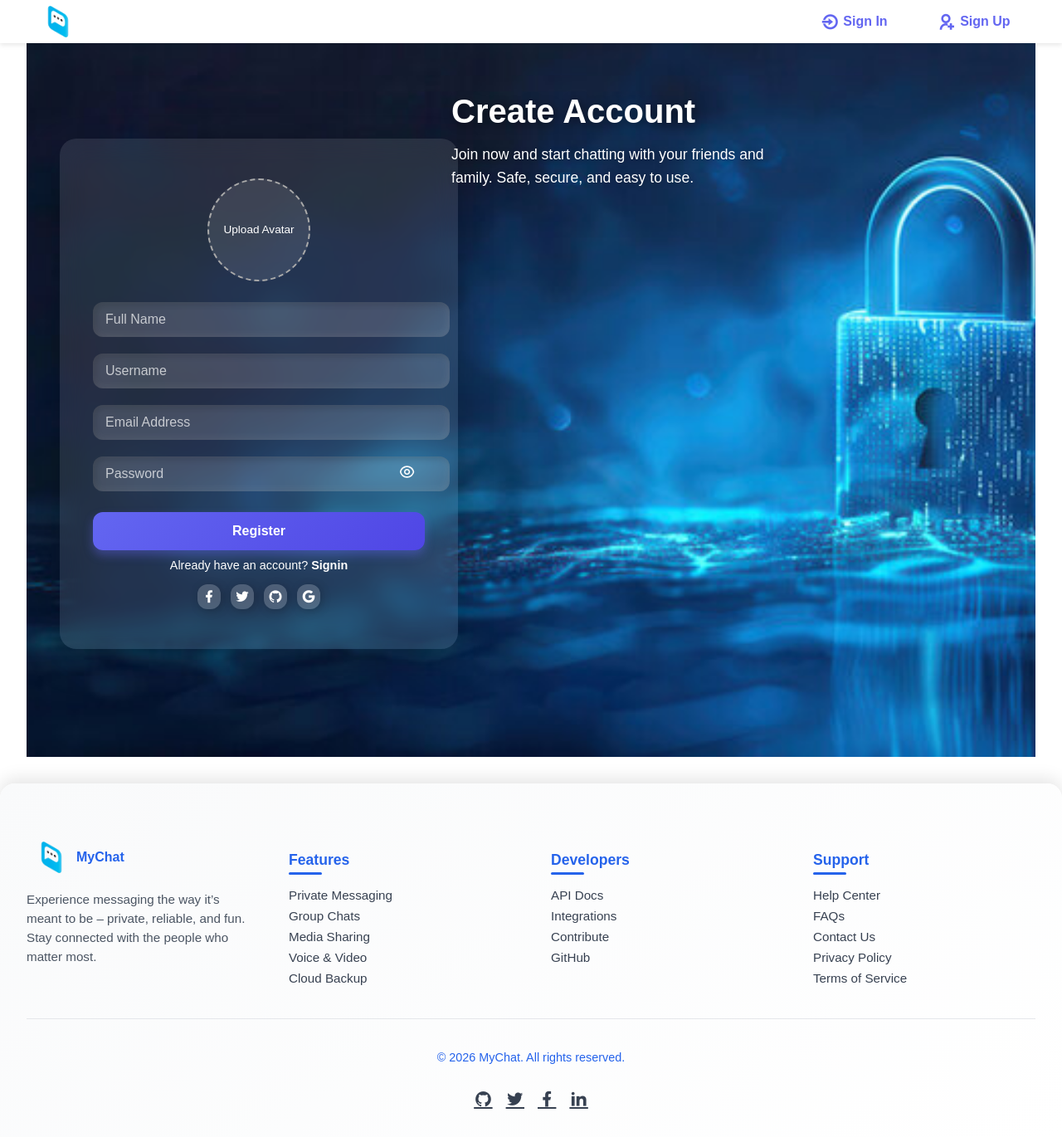
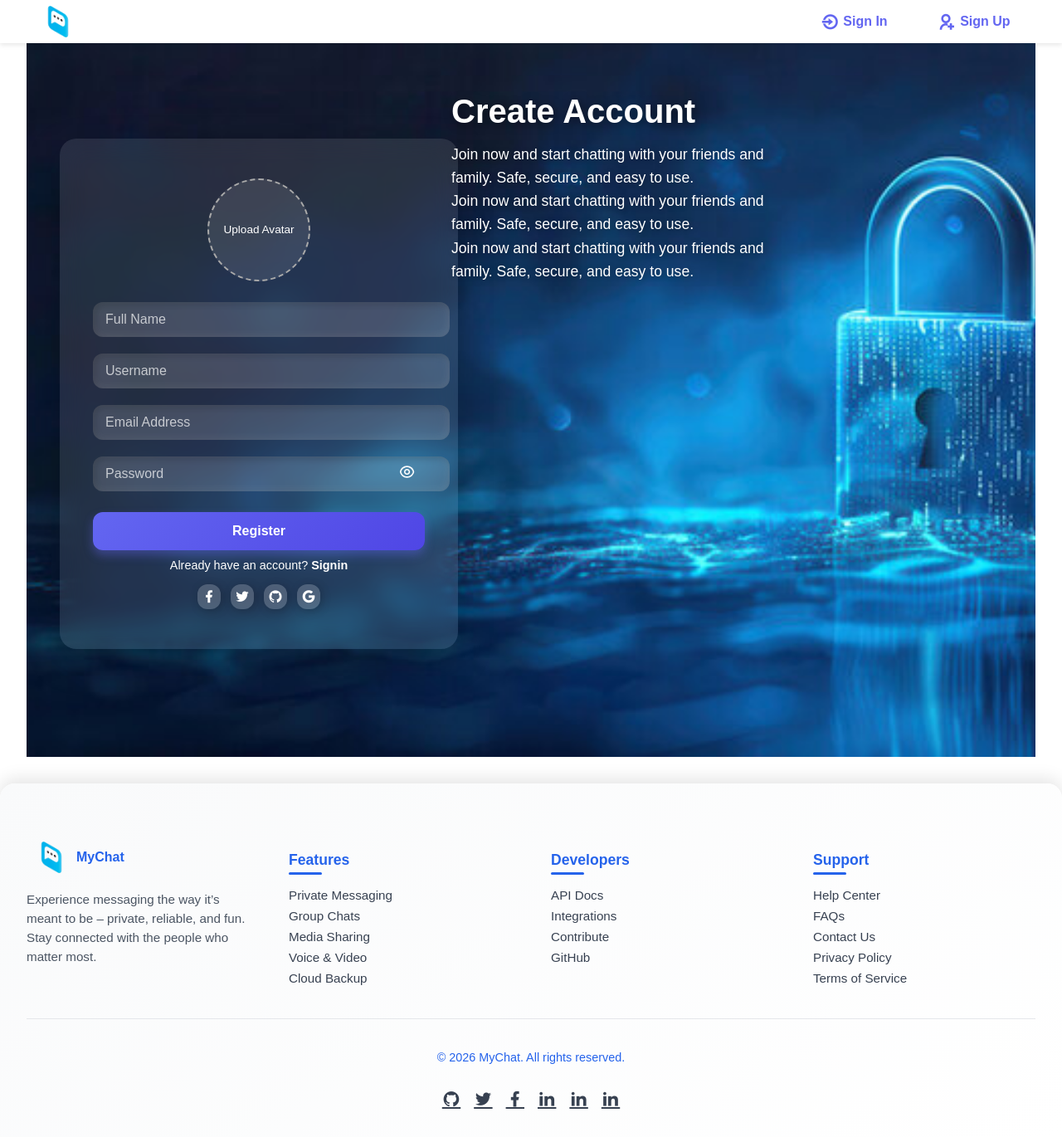
Before and after one commit to mohit-49/chat-frontend, a Next.js app: page /register in a window 1280 px wide. Shown: the whole page at 83% size. Built offline with nearby package versions, Linux system fonts and the light colour scheme; no server answers.

Commit message:
chat frontend add dublicate data some files

```diff
--- a/src/components/Footer/Footer.tsx
+++ b/src/components/Footer/Footer.tsx
@@ -66,6 +66,12 @@ export default function Footer() {
           <a href="https://linkedin.com" target="_blank" rel="noopener noreferrer">
             <i className="ri-linkedin-fill" />
           </a>
+          <a href="https://linkedin.com" target="_blank" rel="noopener noreferrer">
+            <i className="ri-linkedin-fill" />
+          </a>
+          <a href="https://linkedin.com" target="_blank" rel="noopener noreferrer">
+            <i className="ri-linkedin-fill" />
+          </a>
         </div>
       </div>
     </footer>
--- a/src/components/LoginWindow/LoginForm.tsx
+++ b/src/components/LoginWindow/LoginForm.tsx
@@ -99,6 +99,10 @@ export default function LoginForm() {
           <IconButton size="small">
             <i className="ri-google-fill" style={{ color: "#DB4437", fontSize: "28px" }} />
           </IconButton>
+
+           <IconButton size="small">
+            <i className="ri-google-fill" style={{ color: "#DB4437", fontSize: "28px" }} />
+          </IconButton>
         </div>
       </div>
     </div>
--- a/src/components/RegisterWindow/RegisterForm.tsx
+++ b/src/components/RegisterWindow/RegisterForm.tsx
@@ -157,6 +157,12 @@ export default function RegisterForm() {
         <p>
           Join now and start chatting with your friends and family. Safe, secure, and easy to use.
         </p>
+         <p>
+          Join now and start chatting with your friends and family. Safe, secure, and easy to use.
+        </p>
+         <p>
+          Join now and start chatting with your friends and family. Safe, secure, and easy to use.
+        </p>
       </div>
     </div>
   );
--- a/src/components/Sidebar/SettingsBox/AccountBox/ChangePhoneBox/ChangePhone.tsx
+++ b/src/components/Sidebar/SettingsBox/AccountBox/ChangePhoneBox/ChangePhone.tsx
@@ -27,6 +27,7 @@ const ChangeNumberBox: React.FC<ChangeNumberBoxProps> = ({ onBack }) => {
         {step === 1 && (
           <>
             <div className="change-number-icon">
+              <i>📞</i>
               <i>📞</i>
             </div>
 
--- a/src/components/Sidebar/SettingsBox/AccountBox/DeleteAccountBox/DeleteAccount.tsx
+++ b/src/components/Sidebar/SettingsBox/AccountBox/DeleteAccountBox/DeleteAccount.tsx
@@ -14,6 +14,8 @@ export default function DeleteUser({ onClose, user }: { onClose: () => void; use
     toast.custom((t) => (
       <div className="toast-container">
         <h4>⚠️ Confirm Deletion</h4>
+          <h4>⚠️ Confirm Deletion</h4>
+            <h4>⚠️ Confirm Deletion</h4>
         <p>
           Are you sure you want to delete your account? This is a <b>soft delete</b>.
         </p>
--- a/src/components/Sidebar/SettingsBox/AccountBox/EmailAddressBox/EmailAddress.tsx
+++ b/src/components/Sidebar/SettingsBox/AccountBox/EmailAddressBox/EmailAddress.tsx
@@ -13,6 +13,7 @@ const EmailAddressBox: React.FC<EmailAddressBoxProps> = ({ onBack, userEmail })
             <i className="ri-arrow-left-line"></i>
         </button>
         <h3>📧 Email Address</h3>
+         <h3>📧 Email Address</h3>
       </div><hr />
 
       <div className="email-content">
```
